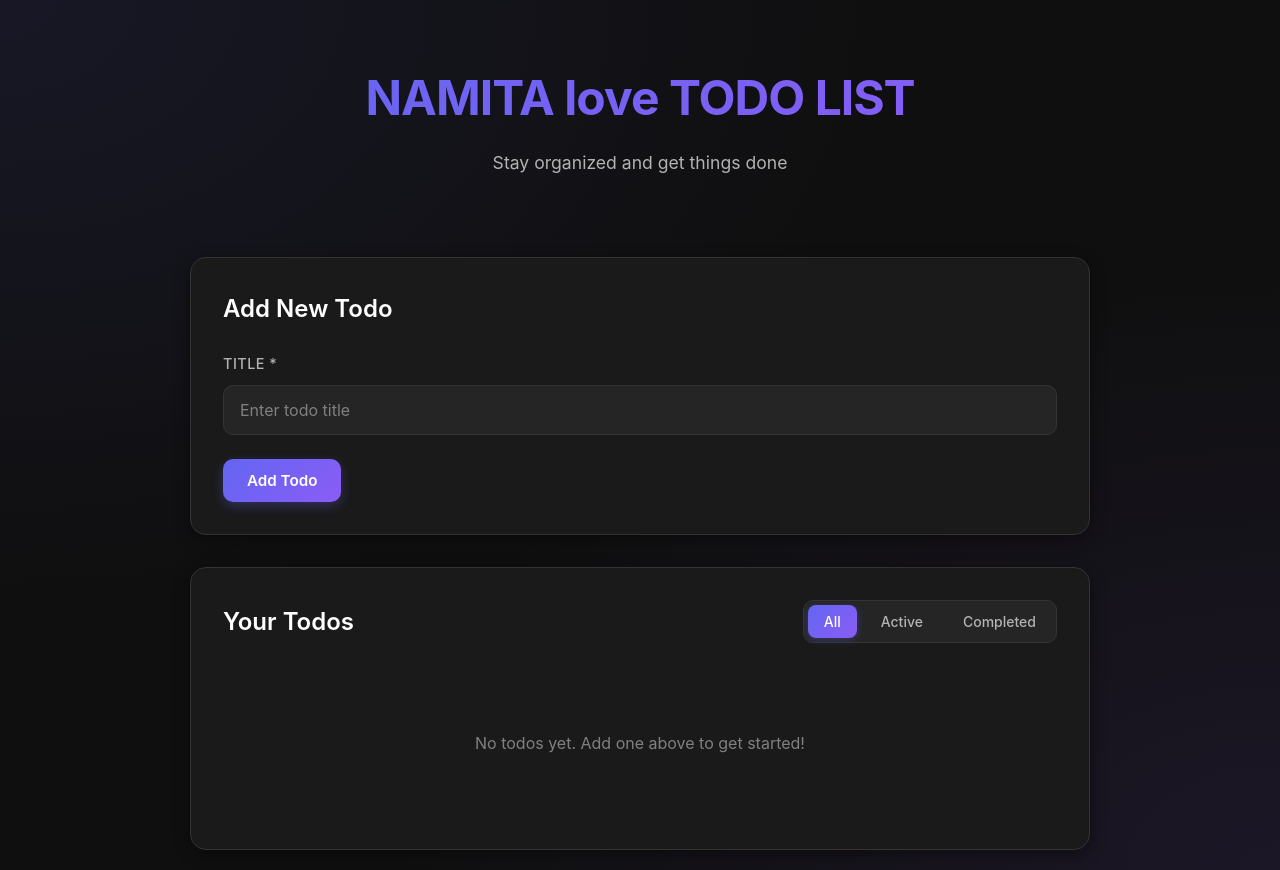
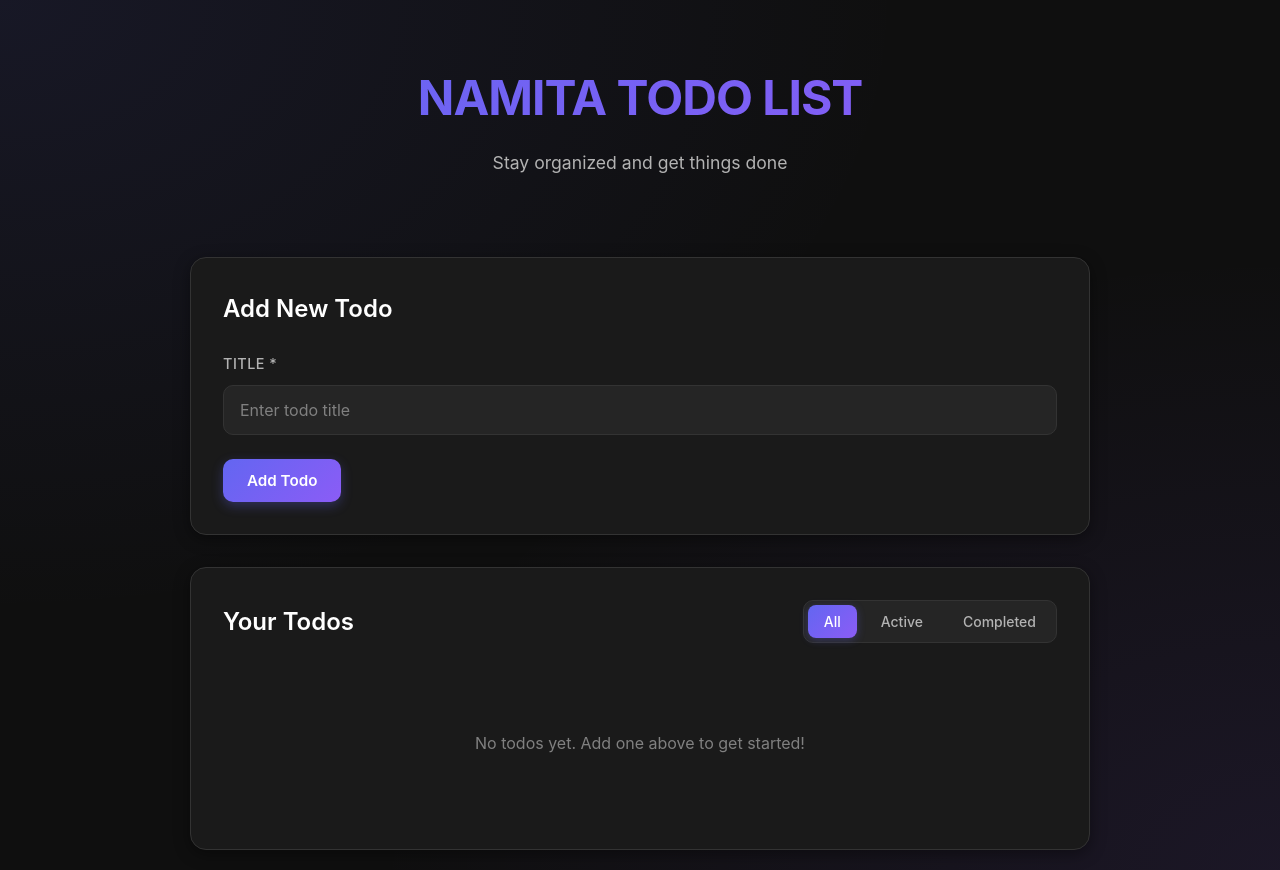
Before and after one commit to Namita24292176/todo-cicd, a website: page public/index.html in a window 1280 px wide. Drawn offline with Linux system fonts and the light colour scheme; no server answers.

Commit message:
Update index.html

```diff
--- a/public/index.html
+++ b/public/index.html
@@ -9,7 +9,7 @@
 <body>
     <div class="container">
         <header>
-            <h1>NAMITA love TODO LIST</h1>
+            <h1>NAMITA TODO LIST</h1>
             <p class="subtitle">Stay organized and get things done</p>
         </header>
 
```
